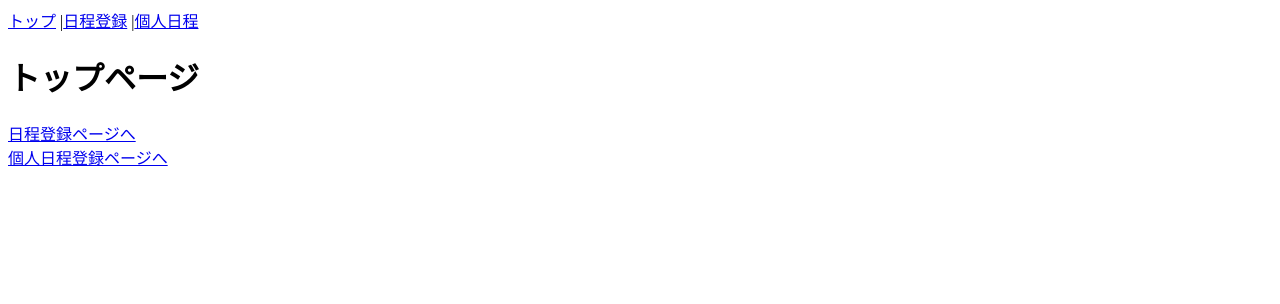
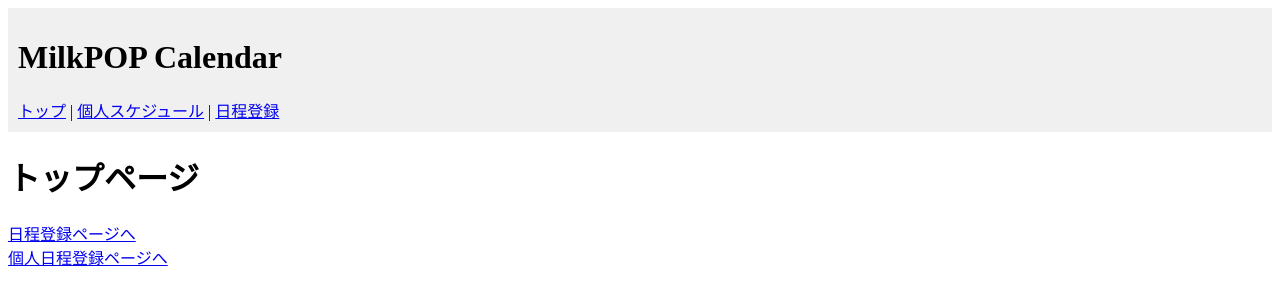
Before and after one commit to kuzyoumike0/milkpop-calendarapp, a React (Create React App) app in the folder frontend/: page / in a window 1280 px wide. Shown: the top 304 px of the page. Built offline with nearby package versions, Linux system fonts and the light colour scheme.

Commit message:
Update App.jsx

```diff
--- a/frontend/src/App.jsx
+++ b/frontend/src/App.jsx
@@ -1,5 +1,5 @@
 import React from "react";
-import { BrowserRouter as Router, Route, Routes, Link } from "react-router-dom";
+import { BrowserRouter as Router, Routes, Route, Link } from "react-router-dom";
 import TopPage from "./components/TopPage";
 import PersonalPage from "./components/PersonalPage";
 import LinkPage from "./components/LinkPage";
@@ -9,17 +9,20 @@ import ShareLinkPage from "./components/ShareLinkPage";
 function App() {
   return (
     <Router>
-      <nav>
-        <Link to="/">トップ</Link> |
-        <Link to="/link">日程登録</Link> |
-        <Link to="/personal">個人日程</Link>
-      </nav>
+      <header style={{ background: "#f0f0f0", padding: "10px" }}>
+        <h1>MilkPOP Calendar</h1>
+        <nav>
+          <Link to="/">トップ</Link> |{" "}
+          <Link to="/personal">個人スケジュール</Link> |{" "}
+          <Link to="/link">日程登録</Link>
+        </nav>
+      </header>
       <Routes>
         <Route path="/" element={<TopPage />} />
+        <Route path="/personal" element={<PersonalPage />} />
         <Route path="/link" element={<LinkPage />} />
-        <Route path="/personal" element={<PersonalPage />} />
-        <Route path="/share" element={<SharePage />} />
-        <Route path="/sharelink/:id" element={<ShareLinkPage />} />
+        <Route path="/share/:linkid" element={<SharePage />} />
+        <Route path="/sharelink" element={<ShareLinkPage />} />
       </Routes>
     </Router>
   );
```
